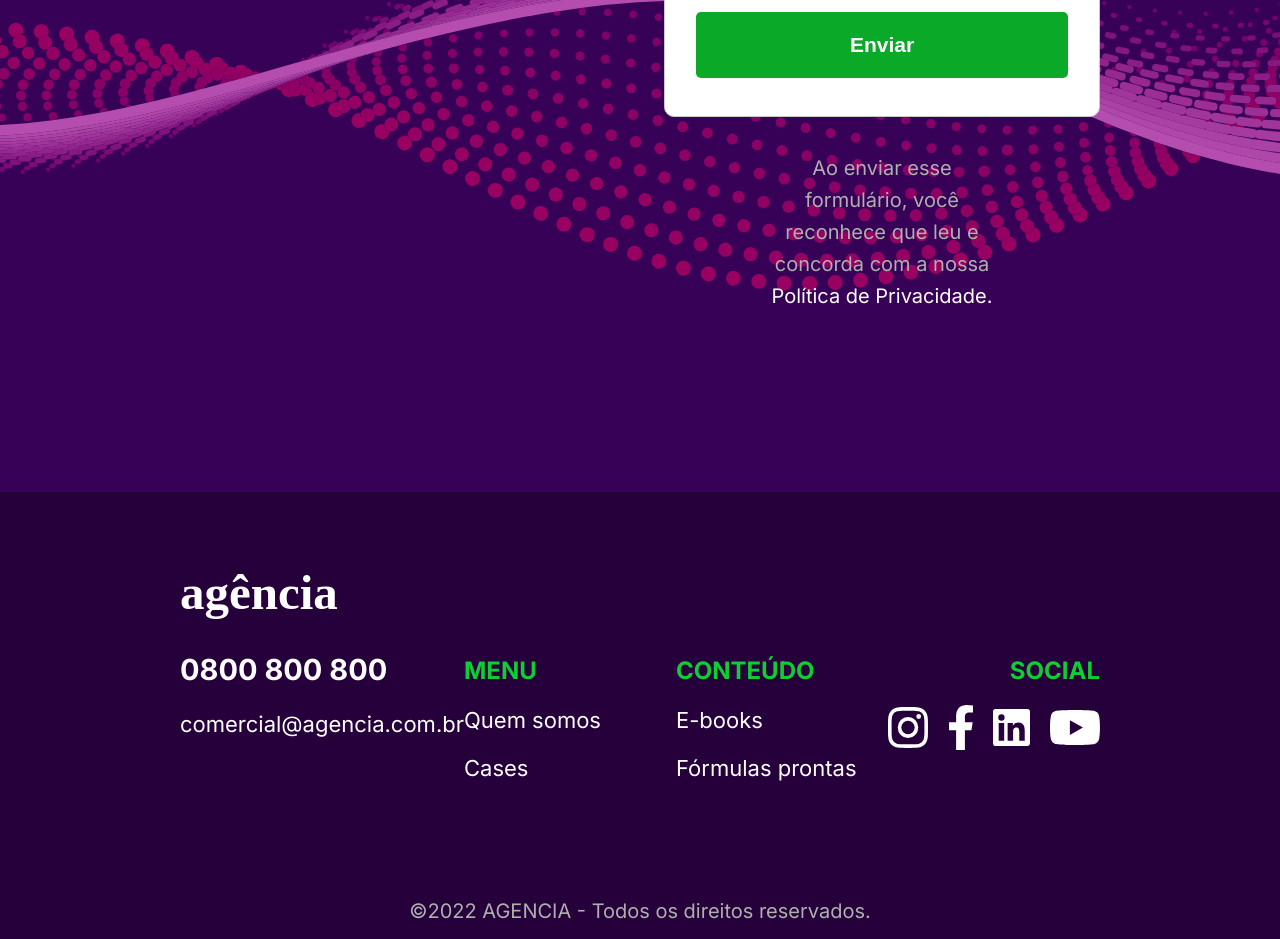
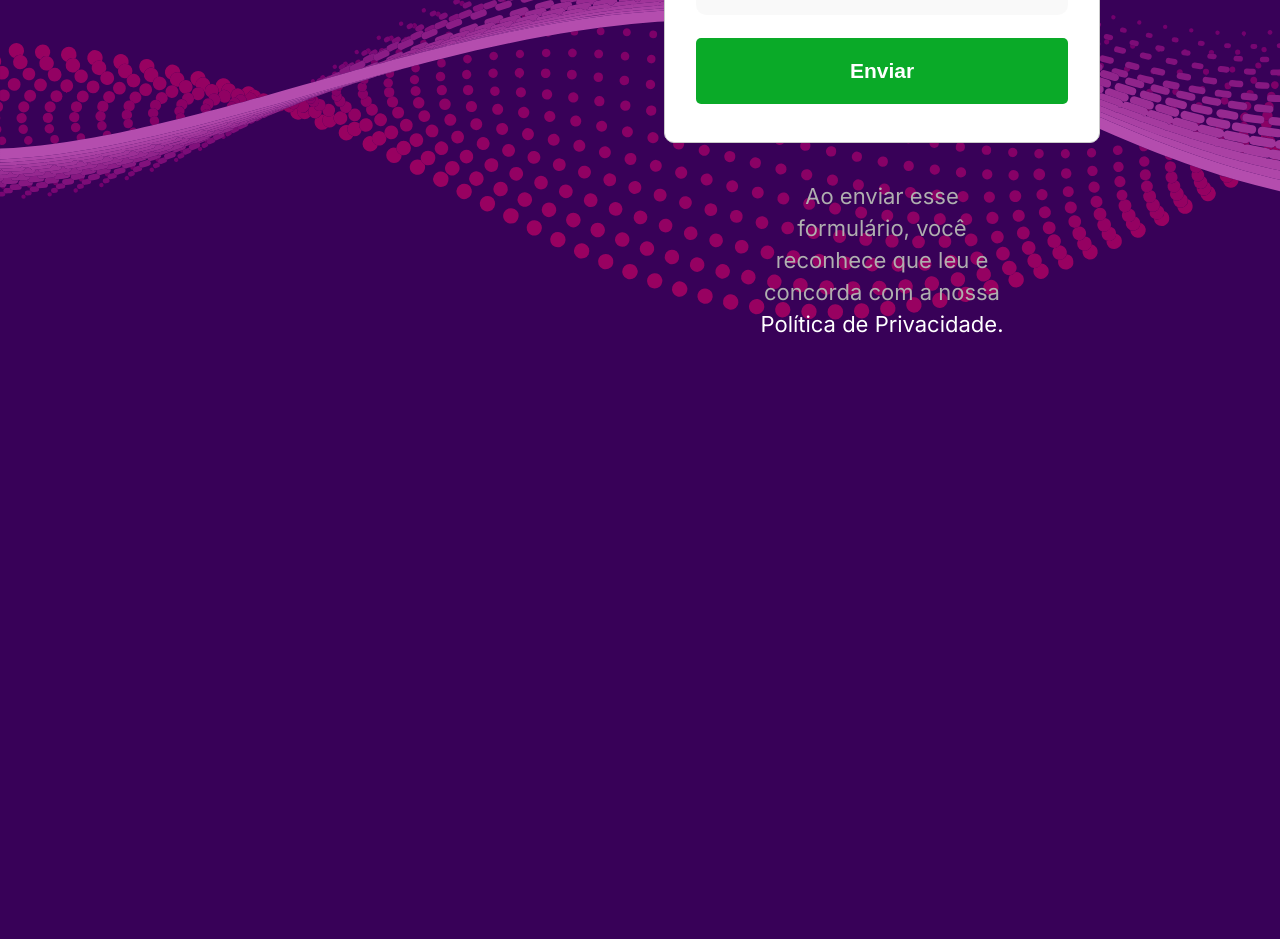
Before and after one commit to gabrieltacosta/landingpage, a Next.js app: page / in a window 1280 px wide. Shown: the part 3140-4079 px from the top of the page. After the commit the page ends 3662 px from the top, so only its background shows below. Built offline with nearby package versions, Linux system fonts and the light colour scheme.

Commit message:
Responsividade no header, welcome, features e contato

```diff
--- a/app/page.jsx
+++ b/app/page.jsx
@@ -12,7 +12,7 @@
         <Welcome />
         <Features />
         <Contato />
-        <Footer />
+        {/*<Footer />*/}
       </div>
   );
 }
--- a/components/button/button.module.scss
+++ b/components/button/button.module.scss
@@ -6,6 +6,7 @@
     font-size: 16px;
     font-weight: bold;
     border: none;
+    cursor: pointer;
 
     &.primary {
         background-color: $green-color;
--- a/components/contato/contato.module.scss
+++ b/components/contato/contato.module.scss
@@ -1,5 +1,7 @@
 @import "/styles/mixins/colors.scss";
 @import "/styles/mixins/padding.scss";
+@import "/styles/mixins/responsive.scss";
+@import "/styles/mixins/fonts.scss";
 
 .container {
     @include Padding;
@@ -12,20 +14,25 @@
     align-items: flex-start;
     justify-content: space-between;
     gap: 15px 3rem;
+
+    @include Phone {
+        grid-template-columns: 1fr;
+        gap: 15px
+    }
 }
 
 .texts {
     h2 {
-        font-size: 65px;
+        @include SizeLarge;
         font-weight: bold;
     }
     span {
-        font-size: 30px;
-        font-weight: 500;
+        @include SizeNormal;
+        font-weight: 600;
         color: $green2-color;
     }
     p {
-        font-size: 30px;
+        @include SizeNormal;
         font-weight: 300;
         opacity: 0.7;
     }
@@ -40,7 +47,7 @@
     display: grid;
 
     h2 {
-        font-size: 35px;
+        @include SizeMedium;
         font-weight: bold;
         color: $purple-color;
     }
@@ -49,13 +56,17 @@
         display: grid;
         gap: 23px;
     }
+
+    @include Phone {
+        padding: 1rem;
+    }
 }
 
 .footer {
     padding: 0 6rem;
     grid-column-start: 2;
     text-align: center;
-    font-size: 20px;
+    @include SizeSmall;
     line-height: 2rem;
     color: $gray-color;
 
@@ -63,4 +74,9 @@
         color: $white-color;
         cursor: pointer;
     }
+
+    @include Phone {
+        grid-column-start: 1;
+        padding: 1rem;
+    }
 }
--- a/components/features/features.module.scss
+++ b/components/features/features.module.scss
@@ -1,5 +1,7 @@
 @import "/styles/mixins/colors.scss";
 @import "/styles/mixins/padding.scss";
+@import "/styles/mixins/responsive.scss";
+@import "/styles/mixins/fonts.scss";
 
 .container {
     @include Padding;
@@ -9,22 +11,34 @@
     align-items: center;
     justify-content: center;
 
+
+
     h2 {
-
-        font-size: 65px;
+        @include SizeLarge;
         font-weight: bold;
     }
 
     p {
-        font-size: 30px;
+        @include SizeNormal;
         opacity: 0.7;
         margin-bottom: 8rem;
-
     }
 
     h2,p {
         width: 900px;
         text-align: center;
+    }
+
+    @include Phone {
+        padding-bottom: 6rem;
+
+        p {
+            margin-bottom: 2rem;
+        }
+
+        h2,p {
+            width: 100%;
+        }
     }
 }
 
@@ -32,6 +46,11 @@
     display: grid;
     grid-template-columns: repeat(2, 1fr);
     gap: 68px;
+
+    @include Phone {
+        grid-template-columns: 1fr;
+        gap: 2rem;
+    }
 }
 
 .feature {
@@ -43,17 +62,23 @@
 
     h2 {
         font-weight: bold;
-        font-size: 41px;
+        @include SizeMedium;
         color: $purple2-color;
         width: auto;
         text-align: left;
     }
 
     p {
-        font-size: 22px;
+        @include SizeSmall;
         color: $gray-color;
         width: auto;
         text-align: left;
     }
 
+    @include Phone {
+        width: 100%;
+        height: 100%;
+        padding: 20px;
+    }
+
 }
--- a/components/header/header.module.scss
+++ b/components/header/header.module.scss
@@ -1,5 +1,6 @@
 @import "/styles/mixins/colors.scss";
 @import "/styles/mixins/padding.scss";
+@import "/styles/mixins/responsive.scss";
 
 .container {
     @include Padding;
@@ -13,6 +14,11 @@
     grid-template-columns: repeat(3, 1fr);
     align-items: center;
     justify-content: space-between;
+
+    @include Phone {
+        padding-top: 1rem;
+        padding-bottom: 1rem;
+    }
 }
 
 .menu {
@@ -21,7 +27,15 @@
     a + a {
         margin-left: 38.9px;
     }
+
+    @include Phone {
+        display: none;
+    }
 }
 .action {
     text-align: end;
+
+    @include Phone {
+        display: none;
+    }
 }
--- a/components/welcome/welcome.module.scss
+++ b/components/welcome/welcome.module.scss
@@ -1,4 +1,6 @@
 @import "/styles/mixins/padding.scss";
+@import "/styles/mixins/responsive.scss";
+@import "/styles/mixins/fonts.scss";
 
 
 .container {
@@ -10,16 +12,24 @@
     background-size: cover;
     display: grid;
     grid-template-columns: repeat(2, 1fr);
+
+    @include Phone {
+        height: 100%;
+        grid-template-columns: 1fr;
+        grid-template-rows: max-content;
+        padding-top: 1rem;
+        padding-bottom: 4rem;
+    }
 }
 
 .text {
     h2{
+        @include SizeExtra;
         font-weight: bold;
-        font-size: 71px;
     }
 
     p {
-        font-size: 30px;
+        @include SizeNormal;
         opacity: 0.7;
     }
 
@@ -29,4 +39,16 @@
 
 .image {
     text-align: end;
+
+    @include Phone {
+
+        img {
+            width: 100%;
+            height: 100%;
+        }
+
+        text-align: center;
+        grid-column: 1;
+        grid-row: 1;
+    }
 }
--- /dev/null
+++ b/styles/mixins/fonts.scss
@@ -0,0 +1,41 @@
+@import "./responsive.scss";
+
+@mixin SizeExtra {
+    font-size: 71px;
+
+    @include Phone {
+        font-size: 35px;
+    }
+}
+
+@mixin SizeLarge {
+    font-size: 65px;
+
+    @include Phone {
+        font-size: 32px;
+    }
+}
+
+@mixin SizeMedium {
+    font-size: 41px;
+
+    @include Phone {
+        font-size: 20px;
+    }
+}
+
+@mixin SizeNormal {
+    font-size: 30px;
+
+    @include Phone {
+        font-size: 13px;
+    }
+}
+
+@mixin SizeSmall {
+    font-size: 22px;
+
+    @include Phone {
+        font-size: 11px;
+    }
+}
--- a/styles/mixins/globals.scss
+++ b/styles/mixins/globals.scss
@@ -4,7 +4,7 @@
 body {
     padding: 0;
     margin: 0;
-    font-family: system-ui, -apple-system, BlinkMacSystemFont, 'Segoe UI', Roboto, Oxygen, Ubuntu, Cantarell, 'Open Sans', 'Helvetica Neue', sans-serif;
+    font-family: Roboto, sans-serif;
     background-color: $purple-color;
     color: $white-color;
 }
--- a/styles/mixins/padding.scss
+++ b/styles/mixins/padding.scss
@@ -1,3 +1,9 @@
+@import "./responsive.scss";
+
 @mixin Padding {
     padding: 0 11.25rem;
+
+    @include Phone {
+        padding: 0 1rem;
+    }
 }
--- /dev/null
+++ b/styles/mixins/responsive.scss
@@ -0,0 +1,5 @@
+@mixin Phone {
+    @media screen and (max-width: 600px) {
+        @content;
+    }
+}
```
